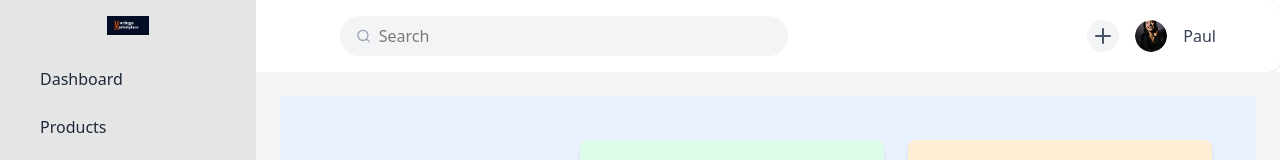
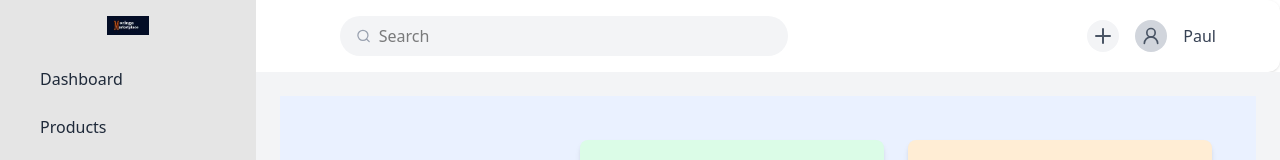
Before and after one commit to I-GIKARU/Innovation-Marketplace, a Next.js app in the folder client/: page /dashboard/admin in a window 1280 px wide. Shown: the top 160 px of the page. Built offline with nearby package versions, Linux system fonts and the light colour scheme; no server answers.

Commit message:
avatar dropdown

```diff
--- a/client/components/admin/AdminNavbar.jsx
+++ b/client/components/admin/AdminNavbar.jsx
@@ -3,6 +3,7 @@ import { useState } from "react";
 import { Search, Plus } from "lucide-react";
 import Image from "next/image";
 import Form from "./AddModal";
+import AvatarDropdown from "./AvatarDropdown";
 
 export default function Navbar() {
   const [showModal, setShowModal] = useState(false);
@@ -54,7 +55,7 @@ export default function Navbar() {
               <Plus className="cursor-pointer text-gray-600 hover:text-gray-800" />
             </button>
 
-            <Image src="/images/admin_profile.jpg" alt="paul"width={32} height={32} className="rounded-full"/>
+            <AvatarDropdown/>
             <span className="text-gray-700 font-medium">Paul</span>
           </div>
         </div>
--- a/client/components/admin/AvatarDropdown.jsx
+++ b/client/components/admin/AvatarDropdown.jsx
@@ -68,7 +68,7 @@ export default function AvatarDropdown({ user, onLogout }) {
         <div className="absolute right-0 mt-2 w-48 bg-white rounded-md shadow-lg py-1 z-[1000] transition ease-out duration-100 transform origin-top-right scale-95">
           <div className="px-4 py-2 border-b border-gray-100">
             <p className="text-sm font-medium text-gray-900 truncate">
-              {user?.name || 'User'}
+              {user?.name || 'Admin'}
             </p>
             <p className="text-xs text-gray-500 truncate">{user?.email || ''}</p>
           </div>
```
